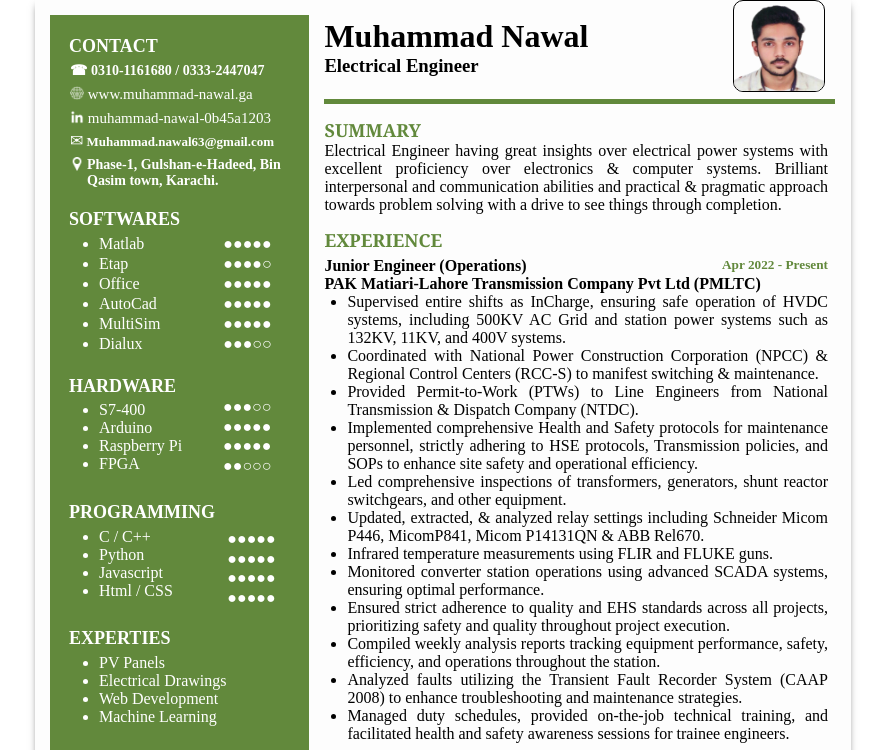
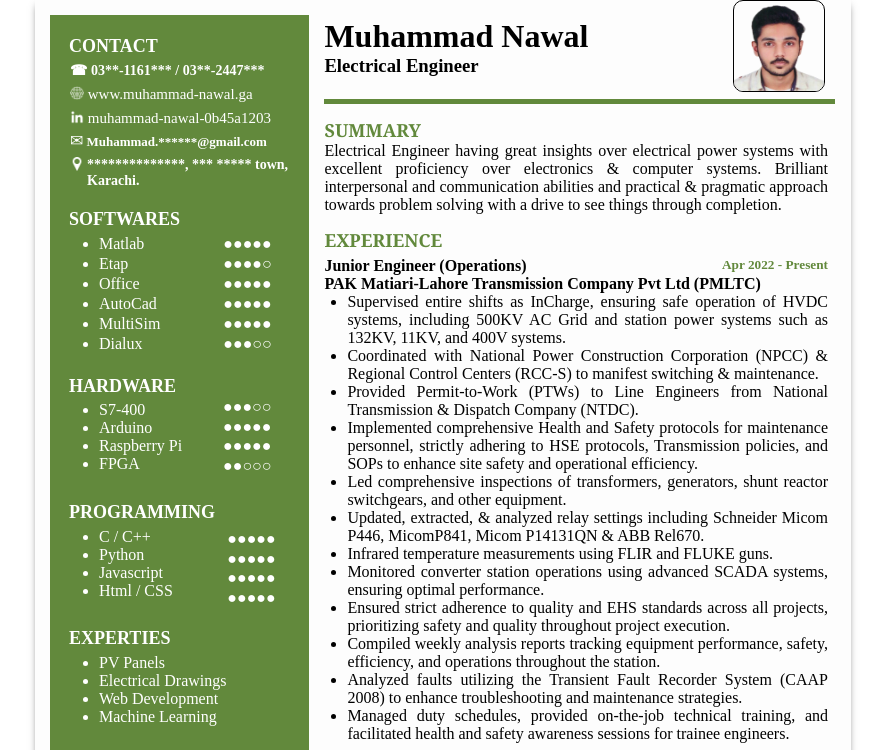
Before and after one commit to Hammad-Azam0786/CV, a plain HTML site: page index.html in a window 1280 px wide. Shown: the top 750 px of the page, without its empty margins (197-1082 px from the left). Drawn offline with Linux system fonts and the light colour scheme.

Commit message:
Update index.html

```diff
--- a/index.html
+++ b/index.html
@@ -22,7 +22,7 @@
 					<div class="" style=" background-color:rgba(83, 174, 85, 0); width:100%; height:25%;margin-top: 21px;">
 						<h1 style="color: white; margin-left: 19px;font-size:large;font-family:'Times New Roman', Times, serif">CONTACT</h1>
 						<ul style="list-style-type: none; color: white; margin: 20px; margin-top: 5px;">
-							<li style="margin-top:4px; font-size: 14px; font-weight: bold;">☎ 0310-1161680 / 0333-2447047</li>
+							<li style="margin-top:4px; font-size: 14px; font-weight: bold;">☎ 03**-1161*** / 03**-2447***</li>
 							<div style="display: flex; flex-direction: row;">
 								<img style="width: 14px; height: 14px; filter: invert(100%); margin-top: 7px;" src="./Images/web.png">
 								<li style="margin-top:7px; font-size: 15px;"><a href="http://www.muhammad-nawal.ga" style="color: inherit;"> www.muhammad-nawal.ga</a></li>
@@ -31,10 +31,10 @@
 								<img style="width: 14px; height: 14px; margin-top: 7px;" src="./Images/linkedin.png">
 								<li style="margin-top:7px; font-size: 15px;"><a style="color: inherit;" href="https://www.linkedin.com/in/muhammad-nawal-0b45a1203/edit/intro/"> muhammad-nawal-0b45a1203</a></li>
 							</div>
-							<li style="margin-top:4px; font-size: 13px;"><span style="font-size: 16px;">✉︎</span><span  style="font-weight: bold;"><a style="color: inherit; margin-left: 3px;" href="mailto: Muhammad.nawal63@gmail.com">Muhammad.nawal63@gmail.com</a></span></li>
+							<li style="margin-top:4px; font-size: 13px;"><span style="font-size: 16px;">✉︎</span><span  style="font-weight: bold;"><a style="color: inherit; margin-left: 3px;" href="mailto: Muhammad.nawal**@gmail.com">Muhammad.******@gmail.com</a></span></li>
 							<div style="display: flex; flex-direction: row;">
 								<img style="width: 14px; height: 14px; margin-top: 7px; filter: invert(100%);" src="./Images/Map-Marker.png">
-								<li style="margin-top:7px; font-size: 14px; font-weight: bold; text-align:left; margin-left: 3px;;">Phase-1, Gulshan-e-Hadeed, Bin Qasim town, Karachi.</li>
+								<li style="margin-top:7px; font-size: 14px; font-weight: bold; text-align:left; margin-left: 3px;;">**************, *** ***** town, Karachi.</li>
 							</div>
 						</ul>
 					</div>
```
